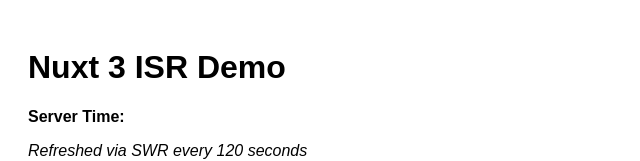
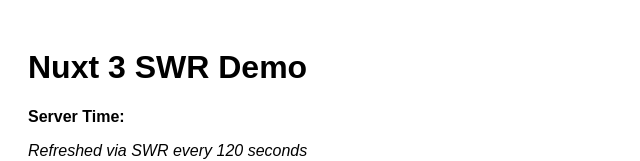
Before and after one commit to syzhangzhinan/nuxt3-isr, a Nuxt app: page /swr in a window 1280 px wide. Shown: the top 161 px of the page, without its empty margins (0-640 px from the left). Built offline with nearby package versions, Linux system fonts and the light colour scheme; no server answers.

Commit message:
test isr

```diff
--- a/pages/swr.vue
+++ b/pages/swr.vue
@@ -1,6 +1,6 @@
 <template>
   <div style="font-family: sans-serif; padding: 20px">
-    <h1>Nuxt 3 ISR Demo</h1>
+    <h1>Nuxt 3 SWR Demo</h1>
     <p><strong>Server Time:</strong> {{ data?.time }}</p>
     <p><em>Refreshed via SWR every 120 seconds</em></p>
     <p>
```
